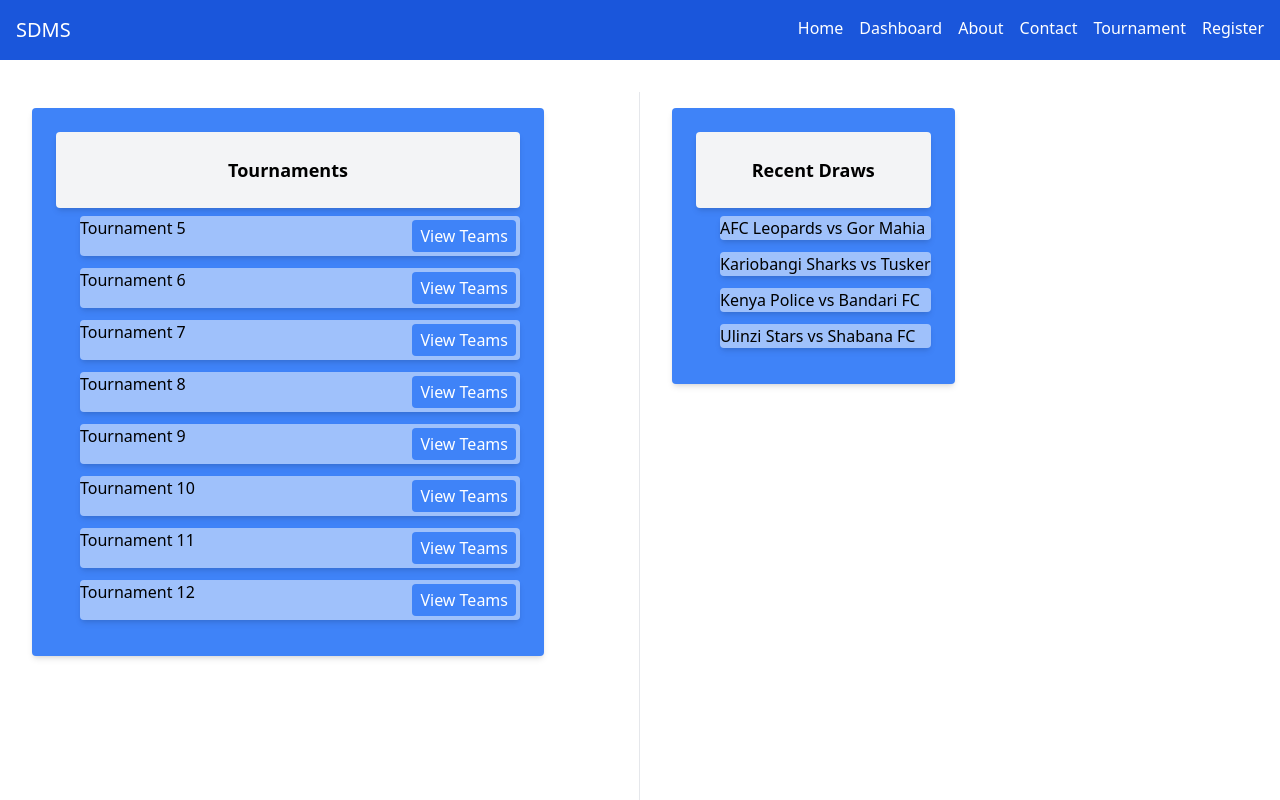
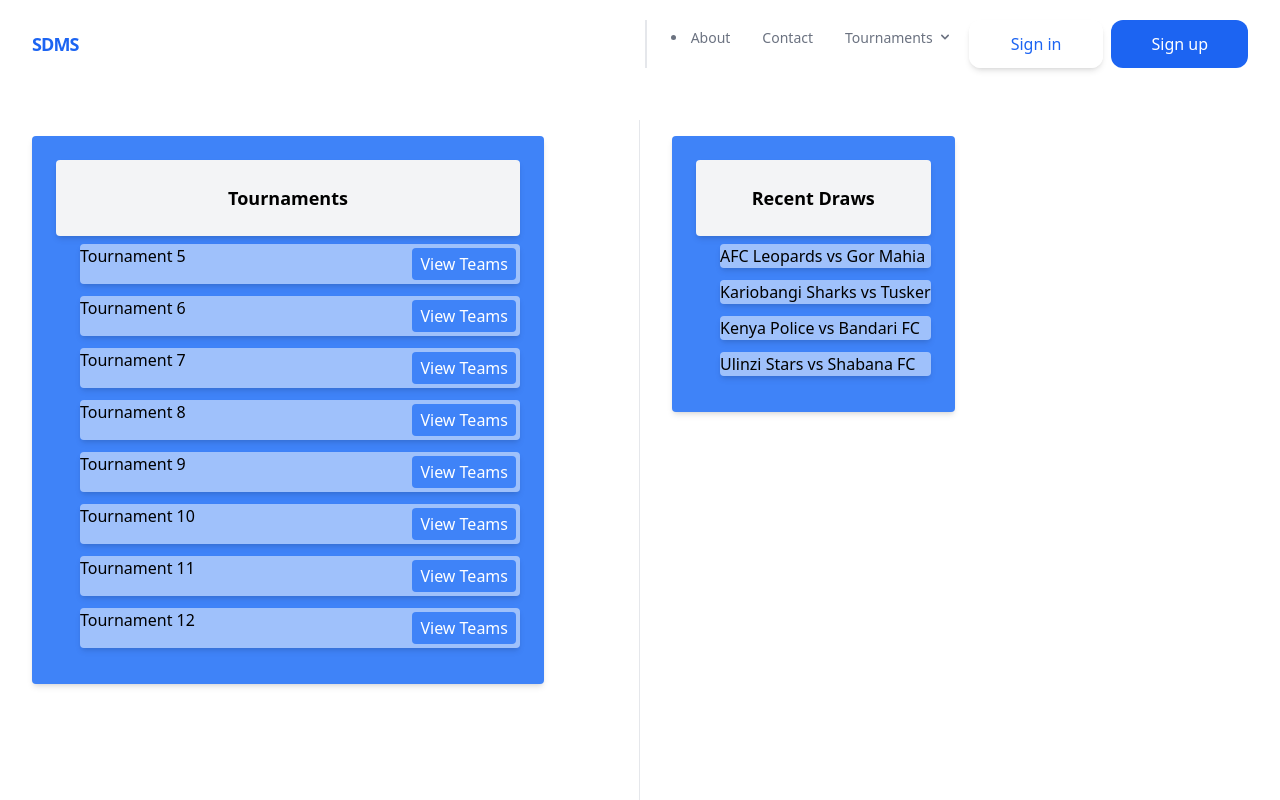
Before and after one commit to RichardMiruka/SDMS-Frontend, a React (Create React App) app in the folder sdms-app/: page /dashboard in a window 1280 px wide. Shown: the top 800 px of the page. Built offline with nearby package versions, Linux system fonts and the light colour scheme; no server answers.

Commit message:
about us page

```diff
--- a/sdms-app/package.json
+++ b/sdms-app/package.json
@@ -42,6 +42,9 @@
     ]
   },
   "devDependencies": {
+    "@babel/core": "^7.23.9",
+    "@babel/preset-env": "^7.23.9",
+    "@babel/preset-react": "^7.23.3",
     "autoprefixer": "^10.4.17",
     "postcss": "^8.4.33",
     "tailwindcss": "^3.4.1"
--- a/sdms-app/src/App.js
+++ b/sdms-app/src/App.js
@@ -4,7 +4,8 @@ import Navbar from './components/Navbar';
 import Dashboard from './pages/dashboard';
 import Home from './pages/Home';
 import About from './pages/About';
-// import Contact from './pages/Contact';
+import TournamentTeams from './components/Team'
+import ContactUs from './pages/ContactUs';
 // import RegisterPage from './pages/register';
 import TournamentPage from './pages/TournamentPage';
 
@@ -17,7 +18,8 @@ const App = () => {
           <Route path="/" element={<Home />} />
           <Route path="/dashboard" element={<Dashboard />} />
           <Route path="/about" element={<About />} />
-          {/* <Route path="/contact" element={<Contact />} /> */}
+          <Route path="/Teams" element={<TournamentTeams />} />
+          <Route path="/contact" element={<ContactUs />} />
           <Route path="/tournament" element={<TournamentPage />} />
           {/* <Route path="/Register" element={<RegisterPage />} /> */}
         </Routes>
--- a/sdms-app/src/components/Navbar.js
+++ b/sdms-app/src/components/Navbar.js
@@ -1,22 +1,88 @@
-import React from 'react';
+// import React from 'react';
 import { Link } from 'react-router-dom';
 
+import React, { useState } from 'react';
+
 const Navbar = () => {
+  const [open, setOpen] = useState(false);
+
   return (
-    <nav className='bg-blue-700 text-white p-4'>
-      <div className="container mx-auto flex justify-between text-center">
-        <div className="text-xl text-bold">SDMS</div>
-        <ul className='flex space-x-4'>
-          <li><Link to="/">Home</Link></li>
-          <li><Link to="/dashboard">Dashboard</Link></li>
-          <li><Link to="/about">About</Link></li>
-          <li><Link to="/contact">Contact</Link></li>
-          <li><Link to="/tournament">Tournament</Link></li>
-          <li><Link to="/Register">Register</Link></li>
-        </ul>
+    <div className="w-full max-w-7xl">
+      <div className="flex flex-col max-w-screen-xl p-5 mx-auto md:items-center md:justify-between md:flex-row md:px-6 lg:px-8">
+        <div className="flex flex-row items-center justify-between lg:justify-start">
+          <a className="text-lg font-bold tracking-tighter text-blue-600 transition duration-500 ease-in-out transform tracking-relaxed lg:pr-8" href="/groups/header/">
+            SDMS
+          </a>
+          <button className="rounded-lg md:hidden focus:outline-none focus:shadow-outline" onClick={() => setOpen(!open)}>
+            <svg fill="currentColor" viewBox="0 0 20 20" className="w-8 h-8">
+              <path className={open ? 'hidden' : 'block'} fillRule="evenodd" d="M3 5a1 1 0 011-1h12a1 1 0 110 2H4a1 1 0 01-1-1zM3 10a1 1 0 011-1h12a1 1 0 110 2H4a1 1 0 01-1-1zM9 15a1 1 0 011-1h6a1 1 0 110 2h-6a1 1 0 01-1-1z" clipRule="evenodd"></path>
+              <path className={open ? 'block' : 'hidden'} fillRule="evenodd" d="M4.293 4.293a1 1 0 011.414 0L10 8.586l4.293-4.293a1 1 0 111.414 1.414L11.414 10l4.293 4.293a1 1 0 01-1.414 1.414L10 11.414l-4.293 4.293a1 1 0 01-1.414-1.414L8.586 10 4.293 5.707a1 1 0 010-1.414z" clipRule="evenodd"></path>
+            </svg>
+          </button>
+        </div>
+
+        <nav className={`md:flex md:justify-end md:flex-row lg:border-l-2 lg:pl-2 ${open ? 'flex' : 'hidden'}`}>
+          <a className="px-4 py-2 mt-2 text-sm text-gray-500 md:mt-0 hover:text-blue-600 focus:outline-none focus:shadow-outline">
+            <li><Link to="/about">About</Link></li>
+          </a>
+          <a className="px-4 py-2 mt-2 text-sm text-gray-500 md:mt-0 hover:text-blue-600 focus:outline-none focus:shadow-outline">
+          <Link to="/contact">Contact</Link>
+          </a>
+          <div onClick={() => setOpen(false)} className="relative" x-data="{ open: false }">
+            <button onClick={() => setOpen(!open)} className="flex flex-row items-center w-full px-4 py-2 mt-2 text-sm text-left text-gray-500 md:w-auto md:inline md:mt-0 hover:text-blue-600 focus:outline-none focus:shadow-outline">
+              <span>Tournaments</span>
+              <svg fill="currentColor" viewBox="0 0 20 20" className={`inline w-4 h-4 mt-1 ml-1 transition-transform duration-200 transform ${open ? 'rotate-180' : 'rotate-0'} md:-mt-1`}>
+                <path fillRule="evenodd" d="M5.293 7.293a1 1 0 011.414 0L10 10.586l3.293-3.293a1 1 0 111.414 1.414l-4 4a1 1 0 01-1.414 0l-4-4a1 1 0 010-1.414z" clipRule="evenodd"></path>
+              </svg>
+            </button>
+            <div className={`absolute right-0 z-30 w-full mt-2 origin-top-right rounded-md shadow-lg md:w-48 ${open ? 'block' : 'hidden'}`}>
+              <div className="px-2 py-2 bg-white rounded-md shadow">
+                <a className="block px-4 py-2 mt-2 text-sm text-gray-500 md:mt-0 hover:text-blue-600 focus:outline-none focus:shadow-outline">
+                <li><Link to="/dashboard">Dashboard</Link></li>
+                </a>
+                <a className="block px-4 py-2 mt-2 text-sm text-gray-500 md:mt-0 hover:text-blue-600 focus:outline-none focus:shadow-outline" href="#">
+                  Link #2
+                </a>
+                <a className="block px-4 py-2 mt-2 text-sm text-gray-500 md:mt-0 hover:text-blue-600 focus:outline-none focus:shadow-outline" href="#">
+                  Link #3
+                </a>
+              </div>
+            </div>
+          </div>
+
+          <div className="inline-flex items-center gap-2 list-none lg:ml-auto">
+            <button className="items-center block px-10 py-2.5 text-base font-medium text-center text-blue-600 transition duration-500 ease-in-out transform border-2 border-white shadow-md rounded-xl focus:outline-none focus:ring-2 focus:ring-offset-2 focus:ring-gray-500">
+              Sign in
+            </button>
+            <button className="items-center block px-10 py-3 text-base font-medium text-center text-white transition duration-500 ease-in-out transform bg-blue-600 rounded-xl hover:bg-blue-700 focus:outline-none focus:ring-2 focus:ring-offset-2 focus:ring-blue-500">
+              Sign up
+            </button>
+          </div>
+        </nav>
       </div>
-    </nav>
+    </div>
   );
 };
 
 export default Navbar;
+
+
+// const Navbar = () => {
+//   return (
+//     <nav className='bg-blue-700 text-white p-4'>
+//       <div className="container mx-auto flex justify-between text-center">
+//         <div className="text-xl text-bold">SDMS</div>
+//         <ul className='flex space-x-4'>
+//           <li><Link to="/">Home</Link></li>
+//           <li><Link to="/dashboard">Dashboard</Link></li>
+//           <li><Link to="/about">About</Link></li>
+//           <li><Link to="/contact">Contact</Link></li>
+//           <li><Link to="/tournament">Tournament</Link></li>
+//           <li><Link to="/Register">Register</Link></li>
+//         </ul>
+//       </div>
+//     </nav>
+//   );
+// };
+
+// export default Navbar;
--- a/sdms-app/src/components/Team.js
+++ b/sdms-app/src/components/Team.js
@@ -1,82 +1,27 @@
 import React, { useState, useEffect } from 'react';
 
-const TournamentTeams = ({ tournamentId }) => {
-  const fetchTeams = async () => {
-    try {
-      const response = await fetch(`/teams?tournamentId=${tournamentId}`);
-      const data = await response.json();
-      return data;
-    } catch (error) {
-      console.error('Error fetching teams from API:', error);
-      return [];
-    }
-  };
-
+const TeamList = () => {
   const [teams, setTeams] = useState([]);
 
   useEffect(() => {
-    fetchTeams()
+    fetch('http://127.0.0.1:5000/api/v1/teams')  // To replace with our actual endpoint for fetching teams from backend API
+      .then(response => response.json())
       .then(data => setTeams(data))
       .catch(error => console.error('Error fetching teams:', error));
-  }, [tournamentId]);
+  }, []);
 
   return (
     <div>
-      <h2>Teams for Tournament {tournamentId}</h2>
+      <h2>Team List</h2>
       <ul>
         {teams.map(team => (
-          <li key={team.id}>{team.name}</li>
+          <li key={team.team_id}>
+            <strong>{team.name}</strong>
+          </li>
         ))}
       </ul>
     </div>
   );
 };
 
-export default TournamentTeams;
-
-// // TeamList.js
-// import React, { useState, useEffect } from 'react';
-
-// const TeamList = () => {
-//   const [teams, setTeams] = useState([]);
-
-//   useEffect(() => {
-//     // dummyTeams using useState
-//     const dummyTeams = [
-//       { team_id: 1, name: 'Team A' },
-//       { team_id: 2, name: 'Team B' },
-//       { team_id: 3, name: 'Team C' },
-//       { team_id: 4, name: 'Team D' },
-//       { team_id: 5, name: 'Team E' },
-//       { team_id: 6, name: 'Team F' },
-//       { team_id: 7, name: 'Team G' },
-//       { team_id: 8, name: 'Team H' },
-//     ];
-
-//     // Fetch teams from the backend API (replace with your actual API endpoint)
-//     fetch('/api/teams')
-//       .then(response => response.json())
-//       .then(data => setTeams(data))  // Set the actual teams fetched from the API
-//       .catch(error => {
-//         console.error('Error fetching teams:', error);
-
-//         // If there's an error, use the dummyTeams as fallback
-//         setTeams(dummyTeams);
-//       });
-//   }, []); // The empty dependency array ensures that this effect runs only once when the component mounts
-
-//   return (
-//     <div>
-//       <h2>Team List</h2>
-//       <ul>
-//         {teams.map(team => (
-//           <li key={team.team_id}>
-//             <strong>{team.name}</strong>
-//           </li>
-//         ))}
-//       </ul>
-//     </div>
-//   );
-// };
-
-// export default TeamList;
+export default TeamList;
--- a/sdms-app/src/pages/dashboard.jsx
+++ b/sdms-app/src/pages/dashboard.jsx
@@ -1,13 +1,12 @@
 import React, { useState, useEffect } from 'react';
-import TournamentTeams from '../components/Team';
-
-
+import { Link } from 'react-router-dom';
 
 
 
 const Dashboard = () => {
   const [tournaments, setTournaments] = useState([]);
   const [draws, setDraws] = useState([]);
+
 
 
   useEffect(() => {
@@ -69,7 +68,7 @@ const Dashboard = () => {
              	 		<li className='flex text-center bg-white/50 rounded shadow-md mb-3'>
 							<span className='text-base' key={tournament.id}>{tournament.name}</span>
               <button className="ml-2 bg-blue-500 px-2 py-1 text-white rounded p-4 m-1 ml-auto">
-                View Teams
+                <Link to="/Teams">View Teams </Link>
               </button>
 						</li>
             			))}
```
Also changed, not shown: sdms-app/src/pages/About.js (+40 -5 lines), sdms-app/src/pages/ContactUs.js (+36 -30 lines).
